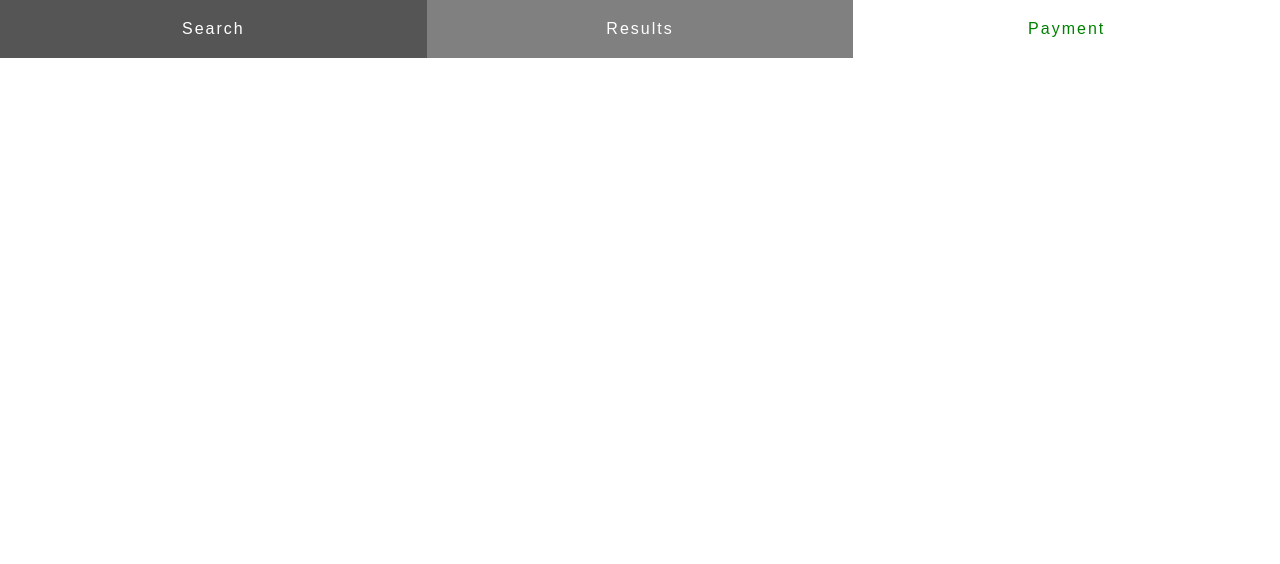
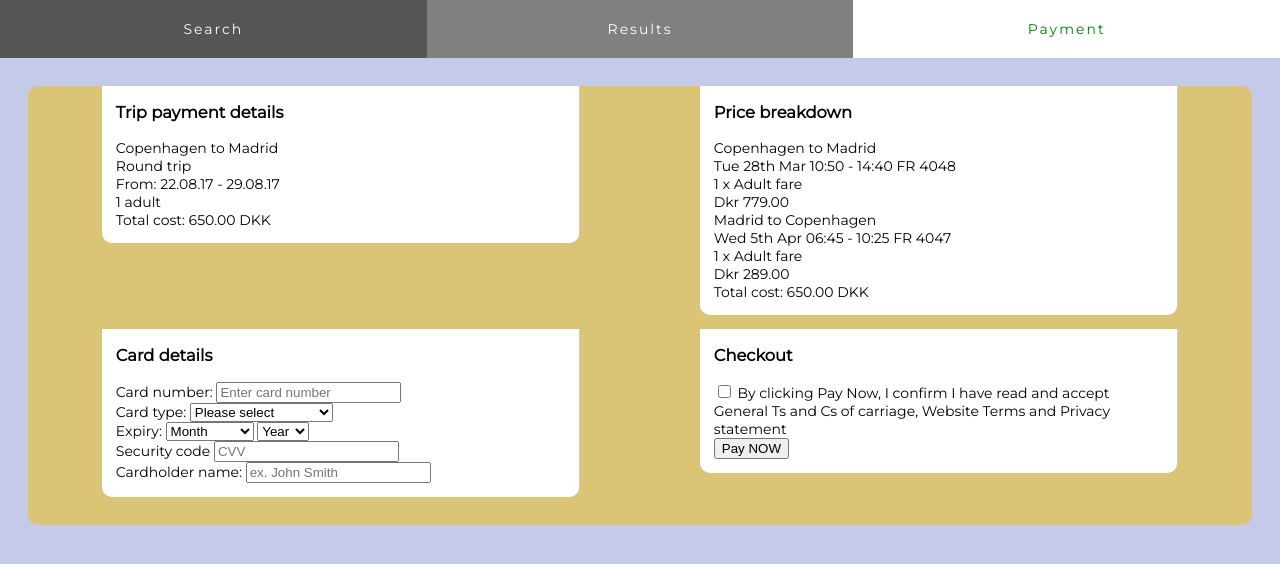
Before and after one commit to ashtrus/KEA-Interface-Design-2017, a plain HTML site: page payment.html in a window 1280 px wide. Drawn offline with nearby package versions, Linux system fonts and the light colour scheme.

Commit message:
with Anna payment

```diff
--- /dev/null
+++ b/payment.css
@@ -0,0 +1,108 @@
+* {
+  box-sizing: border-box;
+  min-height: 0;
+  min-width: 0;
+}
+
+body{
+	font-family: 'Montserrat', sans-serif;
+	font-size: 14px;
+	margin: 0;
+	background-color: #c5cae9;
+}
+
+#frame{
+	display: flex;
+	flex-direction:column;
+	align-items:flex-start;
+
+
+
+}
+
+#content{
+		margin: 2em;
+		display: flex;
+		flex-flow: row wrap;
+		align-items:flex-start;
+		background-color: rgba(228, 195, 72, 0.7);
+		padding: 1em;
+		padding-top: 0;
+		justify-content:space-around;
+		border-radius: 10px;
+
+}
+
+.lbl {
+
+
+	border-radius: 0px 0px 10px 10px;
+	background-color: white;
+	padding: 1em;
+	padding-top: 0em;
+	margin-bottom: 1em;
+
+	border-right:1px solid rgba(0,0,0,0.2);
+
+
+}
+
+@media (max-width:1000px) {
+
+	body {
+		background-color: green;
+	}
+
+	#content{
+		margin: 1em;
+
+		justify-content:center;
+
+		}
+
+		.lbl{
+
+
+	}
+
+		#add-price-breakdown{
+
+			order:-1;
+
+		}
+}
+
+
+@media (min-width: 768px) {
+
+		body {
+
+	}
+
+	.lbl{
+		width: 40%;
+		height: 50%;
+	}
+
+}
+
+
+@media (max-width: 400px) {
+
+		body {
+		background-color: black;
+	}
+
+	#content{
+		margin:0em;
+	}
+
+	button {
+		width: 100%;
+		height: 3em;
+	}
+
+	.lbl{
+		width: 100%;
+	}
+}
--- a/payment.html
+++ b/payment.html
@@ -4,6 +4,8 @@
     <title>Search Form</title>
     <link rel="stylesheet" href="https://maxcdn.bootstrapcdn.com/font-awesome/4.3.0/css/font-awesome.min.css">
     <link rel="stylesheet" href="css/style.css">
+    <link rel="stylesheet" type="text/css" href="payment.css">
+    <link href="https://fonts.googleapis.com/css?family=Montserrat" rel="stylesheet">
 
 </head>
 <body>
@@ -17,6 +19,119 @@
     </ul>
 
 </nav>
+
+
+<div id="frame">
+
+    <div id="content">
+
+
+
+        <div class="lbl" id="lbl-trip-details">
+            <h3>Trip payment details</h3>
+            <div>Copenhagen to Madrid</div>
+            <div>Round trip</div>
+            <div>From: 22.08.17 - 29.08.17</div>
+            <div>1 adult</div>
+            <div>Total cost: 650.00 DKK</div>
+
+
+
+
+        </div>
+
+
+        <div class="lbl" id="add-price-breakdown">
+            <h3>Price breakdown</h3>
+            <div>Copenhagen to Madrid</div>
+            <div>Tue 28th Mar 10:50 - 14:40 FR 4048 </div>
+            <div>1 x Adult fare </div>
+            <div>Dkr 779.00</div>
+            <div>Madrid to Copenhagen</div>
+            <div>Wed 5th Apr 06:45 - 10:25 FR 4047</div>
+            <div>1 x Adult fare</div>
+            <div>Dkr 289.00</div>
+            <div>Total cost: 650.00 DKK</div>
+        </div>
+
+
+        <div class="lbl" id="lbl-card_details">
+            <h3>Card details</h3>
+            <div>
+                <label> Card number: </label>
+                <input placeholder="Enter card number" type="text" size="20" name="cardnumber">
+            </div>
+
+            <div>
+                <label>Card type: </label>
+                <select>
+                    <option selected="selected" disabled="disabled">Please select</option>
+
+                    <option>Visa</option>
+                    <option>Visa Electron</option>
+                    <option>Visa Delta</option>
+                    <option>American Express</option>
+                    <option>Master card</option>
+                    <option>Master card Debit</option>
+                    <option>Master card Prepaid</option>
+                </select>
+            </div>
+
+
+
+            <div>
+                <label>Expiry: </label>
+                <select>
+                    <option selected="selected" disabled="disabled">Month</option>
+                    <option>January</option>
+                    <option>February</option>
+                    <option>March</option>
+                    <option>April</option>
+                    <option>May</option>
+                    <option>June</option>
+                    <option>July</option>
+                    <option>August</option>
+                    <option>September</option>
+                    <option>October</option>
+                    <option>November</option>
+                    <option>December</option>
+                </select>
+
+                <select>
+                    <option selected="selected" disabled="disabled">Year</option>
+
+                    <option>2020</option>
+                    <option>2019</option>
+                    <option>2018</option>
+                    <option>2017</option>
+                </select>
+            </div>
+
+            <div>
+                <label>Security code</label>
+                <input placeholder="CVV" type="year" name="CVV">
+            </div>
+
+            <div>
+                <label> Cardholder name: </label>
+                <input placeholder="ex. John Smith" type="text" name="cardholder">
+            </div>
+
+        </div>
+        <div class="lbl" id="lbl_checkout">
+            <h3>Checkout</h3>
+
+            <div>
+                <input type="checkbox" name="vehicle1" value="Bike"> By clicking Pay Now, I confirm I have read and accept General Ts and Cs of carriage, Website Terms and Privacy statement
+            </div>
+            <button>Pay NOW</button>
+        </div>
+
+    </div>
+</div>
+
+
+
 <script src="https://ajax.googleapis.com/ajax/libs/jquery/1.11.2/jquery.min.js"></script>
 <script>
 
```
